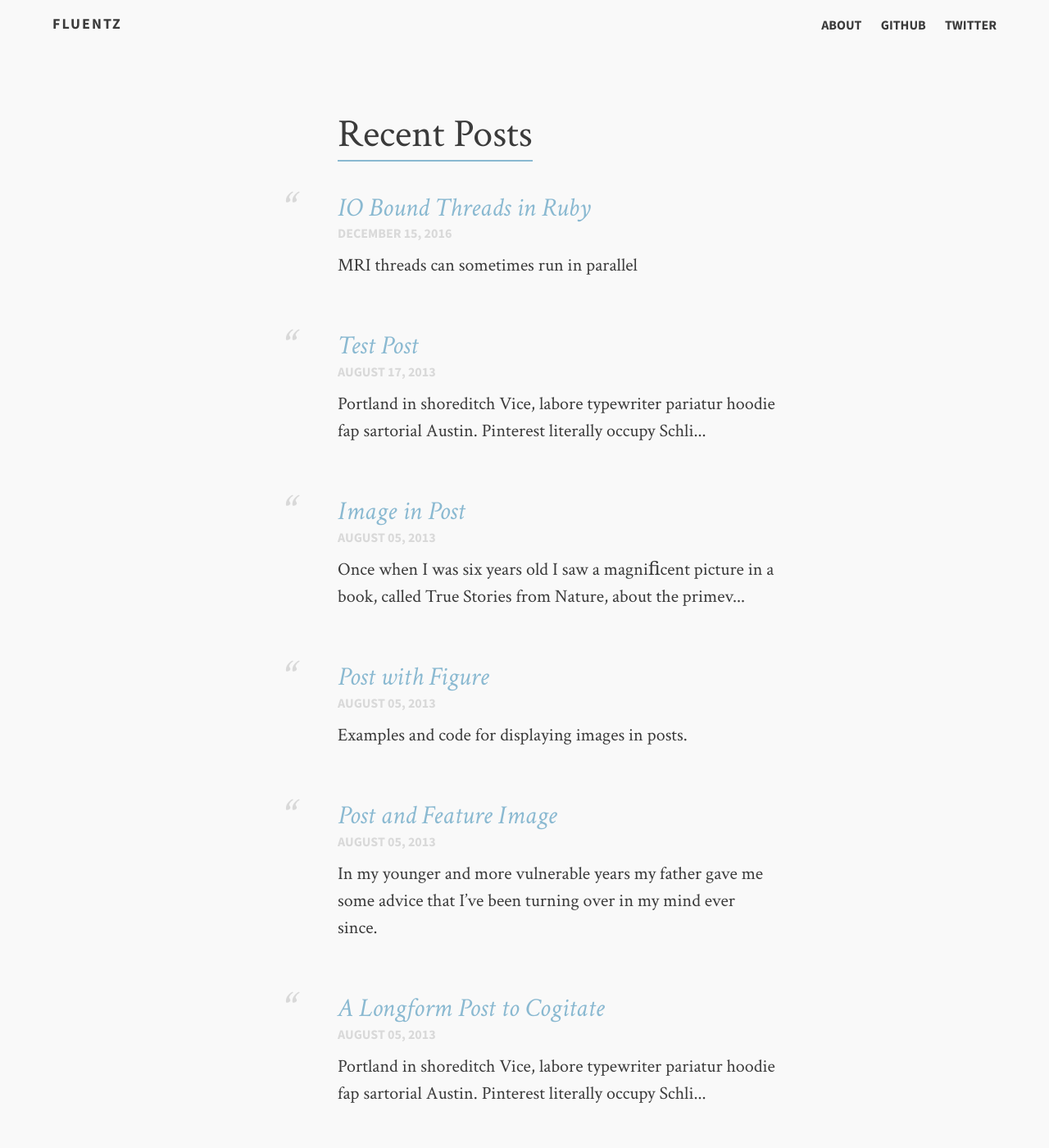
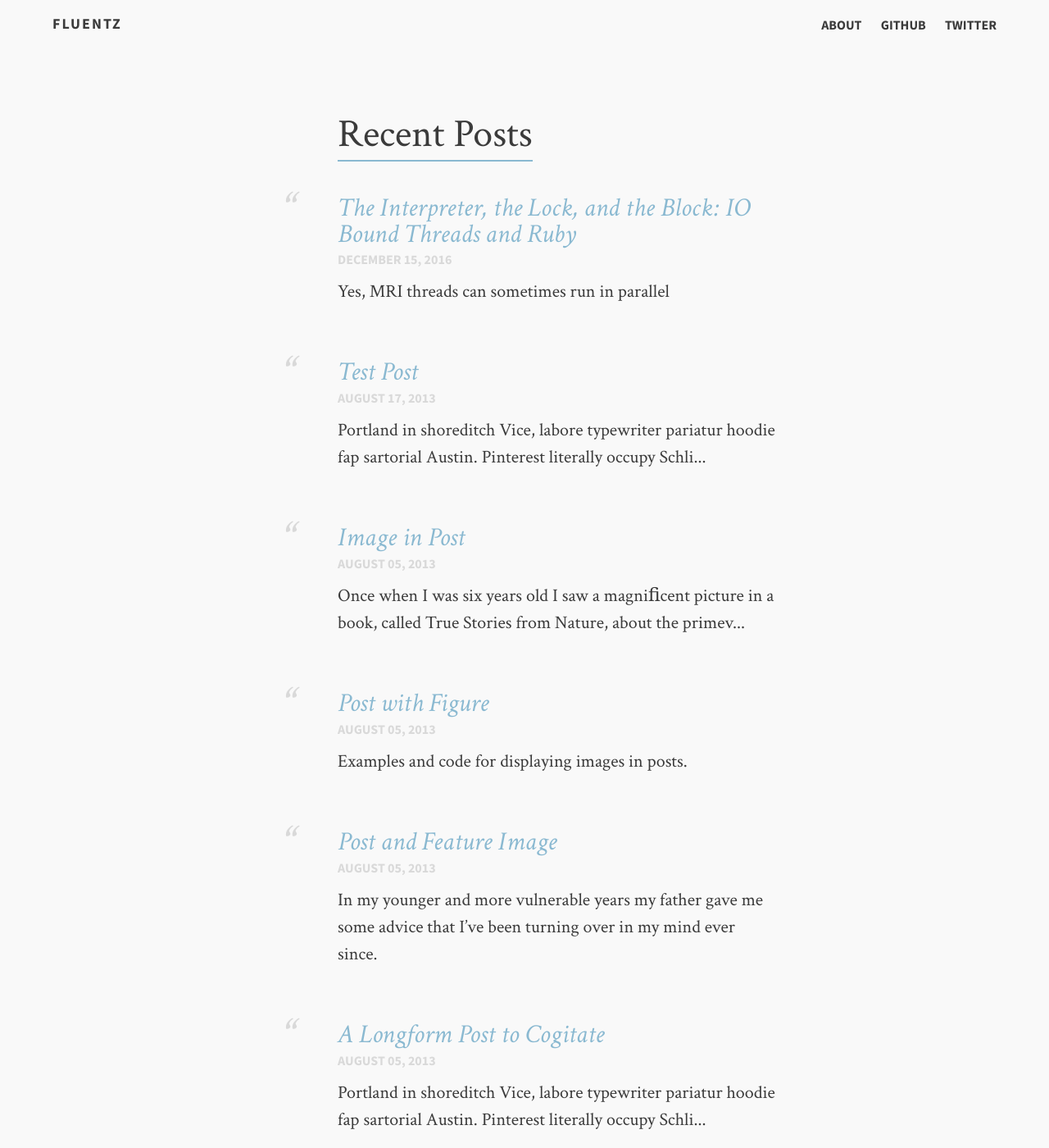
Before and after one commit to fluentz/fluentz.github.io, a Jekyll site: the page built from index.md, in a window 1280 px wide and 1400 px high. Shown: the whole window at 82% size. Built offline with Jekyll 4.4.1, drawn with Linux system fonts in a browser that asks for light colours; part of the change alters nothing that is shown; some of the changed text lies outside the part shown.

Commit message:
Rewrite the blog

```diff
--- a/_posts/2016-12-15-io-bound-threads-in-ruby.md
+++ b/_posts/2016-12-15-io-bound-threads-in-ruby.md
@@ -1,21 +1,19 @@
 ---
 layout: post
 author: Mike Kim
-title: "IO Bound Threads in Ruby"
-description: "MRI threads can sometimes run in parallel"
+title: "The Interpreter, the Lock, and the Block: IO Bound Threads and Ruby"
+description: "Yes, MRI threads can sometimes run in parallel"
 category: articles
 tags: [ruby, threads, IO-bound, MRI]
 image:
         feature: soft-trees.jpg
 ---
 
-In the past couple of years, I've been hearing more and more about Ruby's performance issues. A [recent benchmark](https://www.techempower.com/benchmarks/) shows Ruby frameworks lagging behind many other frameworks. And then we have the infamous [Twitter incident](https://carlosbecker.com/posts/twitter-drops-ruby-bullshit/). While this may be cause for some concern, I feel that Ruby's ease of use and expressiveness more than make up for its lack of performance, _in certain use cases_. Of course we would never use Ruby to train a multi-stage neural network with tens of millions of parameters. However, Ruby is quite well suited for prototyping and for web applications that don't have Google-scale traffic. (That means most of them!)
+When choosing which language to use, Ruby's performance issues seem to come up more and more these days as a reason not to use Ruby. These complaints are not entirely without merit. [This benchmark](https://www.techempower.com/benchmarks/) shows Ruby frameworks lagging behind many other frameworks. And we can't forget the infamous [Twitter incident](https://carlosbecker.com/posts/twitter-drops-ruby-bullshit/). While this may be cause for concern, I feel that Ruby's ease of use and expressiveness more than make up for its lack of performance, in certain use cases. Of course we would never use Ruby to train a multi-stage neural network with tens of millions of parameters. However, Ruby is quite well suited for prototyping, and for web applications that don't have Google-scale traffic. (That means most web applications!)
 
-Nevertheless, one way to increase Ruby's performance is to use threads, and thus leverage the parallelism offered by many of today's multi-core processors. However, one flavor of Ruby, and the one that I'm referring to in this post, [MRI](https://en.wikipedia.org/wiki/Ruby_MRI), is notorious for not supporting true parallelism due to its [global interpreter lock](http://www.jstorimer.com/blogs/workingwithcode/8085491-nobody-understands-the-gil). The GIL, in essence, promises thread safety at the expense of performance.
+If you're still worried about performance, and you're not Google-scale, then one possible way to increase Ruby's performance is to use threads. Threads can leverage the parallelism offered by many of today's multi-core processors. One flavor of Ruby, and the one most devs use, [MRI](https://en.wikipedia.org/wiki/Ruby_MRI), is notorious for not supporting true parallelism due to its [global interpreter lock](http://www.jstorimer.com/blogs/workingwithcode/8085491-nobody-understands-the-gil). You can have many threads running concurrently with MRI, but only one thread will ever be running at any moment in time because of the GIL. The GIL, in essence, promises thread safety at the expense of performance.
 
-Let me demonstrate through some code.
-
-Let's try to run some nonsense operations many times with and without threads. I'm using the following code.
+To demonstrate let's try to run some operations with and without threads. Here's the code.
 
 {% gist 634172347c7480a50edb3ce37b1ab418 cpu_bound.rb %}
 
@@ -23,13 +21,13 @@ And here are the results on my machine (a quad-core Macbook Pro from 2014).
 
 {% gist 634172347c7480a50edb3ce37b1ab418 cpu_bound_results.sh %}
 
-Even though I'm running on a quad-core machine capable of running up to 8 threads simultaneously, we don't see any performance improvements from using threads. This is due to the GIL.
+Even though I'm running on a quad-core machine capable of running up to 8 threads simultaneously, we don't see any performance improvements when using threads. This is due to the GIL.
 
 ### Parallelism within the Ruby Community is Misunderstood
 
-I've met several experienced Ruby developers eschew the use of Ruby threads because of the restrictions imposed by the GIL. I think they're only partially right. For CPU-bound operations, you will not see any performance improvements when using threads because thread scheduling is handled within the Ruby process (user space).
+I've listened to several experienced Ruby developers eschew the use of Ruby threads because of the restrictions imposed by the GIL. You might as well not use Ruby threads since they can't run in parallel the reasoning goes. I think this view is only partially right. For CPU-bound operations, you will not see any performance improvements when using threads because thread scheduling is handled within the Ruby process (user space), and this scheduling is limited by the GIL. (By the way, the previous code example is a CPU bound example.)
 
-I think those Ruby devs who avoid using threads are only partially right because there are a class of operations where one can achieve parallelism using Ruby threads. IO-bound operations are tasks whose speed is limited by the speed of a computer's I/O. These IO operations are handled outside of the Ruby interpreter in kernel space. The kernel is able to schedule threads simultaneously on multiple cores. (You can find an excellent explanation of kernel and user space and how it applies to Ruby threads in Christoph Schiessl's [blog post](http://www.csinaction.com/2014/10/10/multithreading-in-the-mri-ruby-interpreter/)).
+Now to get to my punchline: There are a class of operations where one can achieve parallelism using Ruby threads. IO-bound operations are tasks whose speed is limited by the speed of a computer's I/O. These IO operations are handled outside of the Ruby interpreter in kernel space. The kernel is able to schedule threads simultaneously on multiple cores. (You can find an excellent explanation of kernel and user space and how it applies to Ruby threads in Christoph Schiessl's [blog post](http://www.csinaction.com/2014/10/10/multithreading-in-the-mri-ruby-interpreter/)).
 
 Let's try another example using IO-bound operations.
 
@@ -41,6 +39,6 @@ And here are the corresponding results.
 
 The key column to look at is the last column which tells us the actual clock time that has elapsed. As you can see, using threads has decreased the required time by approximately 5 times. We can achieve parallelism with MRI!
 
-### Conclusion
+### TL;DR
 
-MRI's GIL prevents true parallelism from occuring _only for CPU-bound tasks_. If you're dealing with an IO-bound task and you need a performance boost, consider employing Ruby threads.
+MRI's GIL prevents true parallelism from occuring only for CPU-bound tasks. If you're dealing with an IO-bound task and you need a performance boost, consider employing Ruby threads. As always, make sure to remain thread safe.
```
